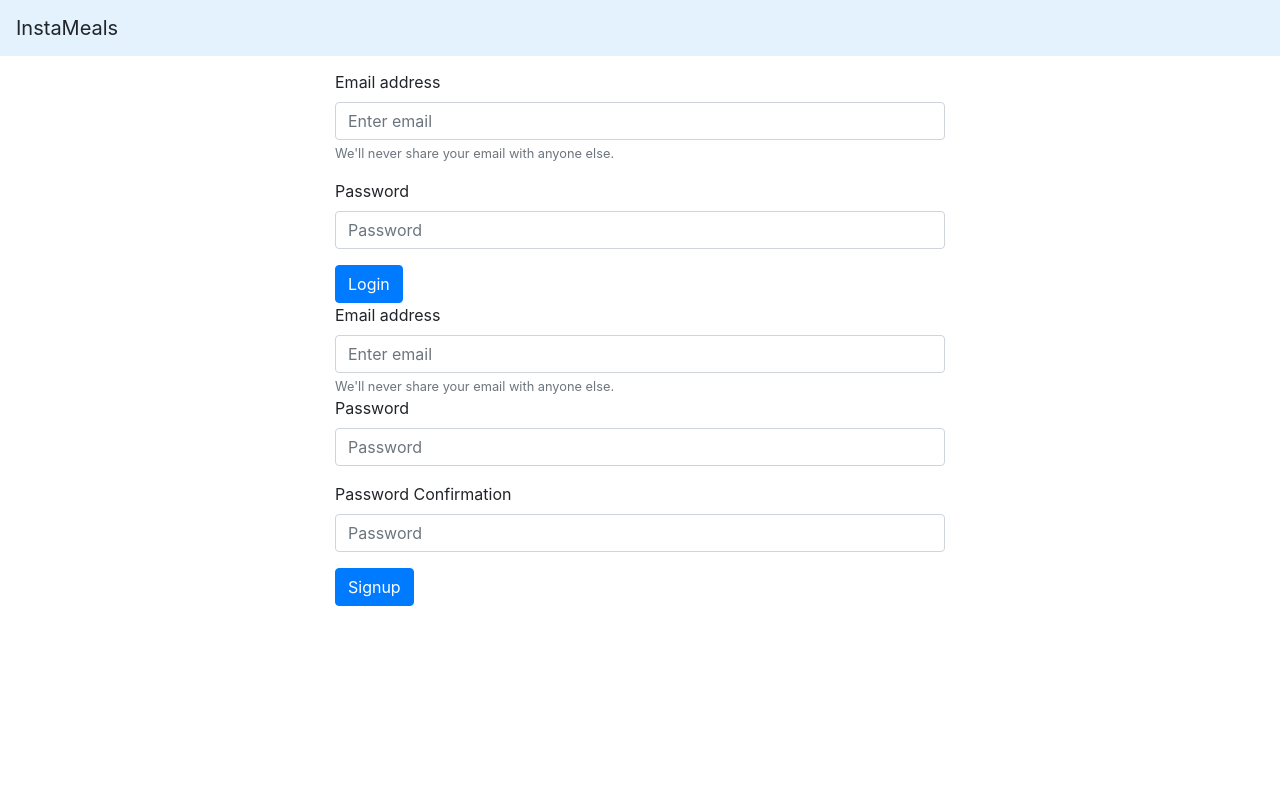
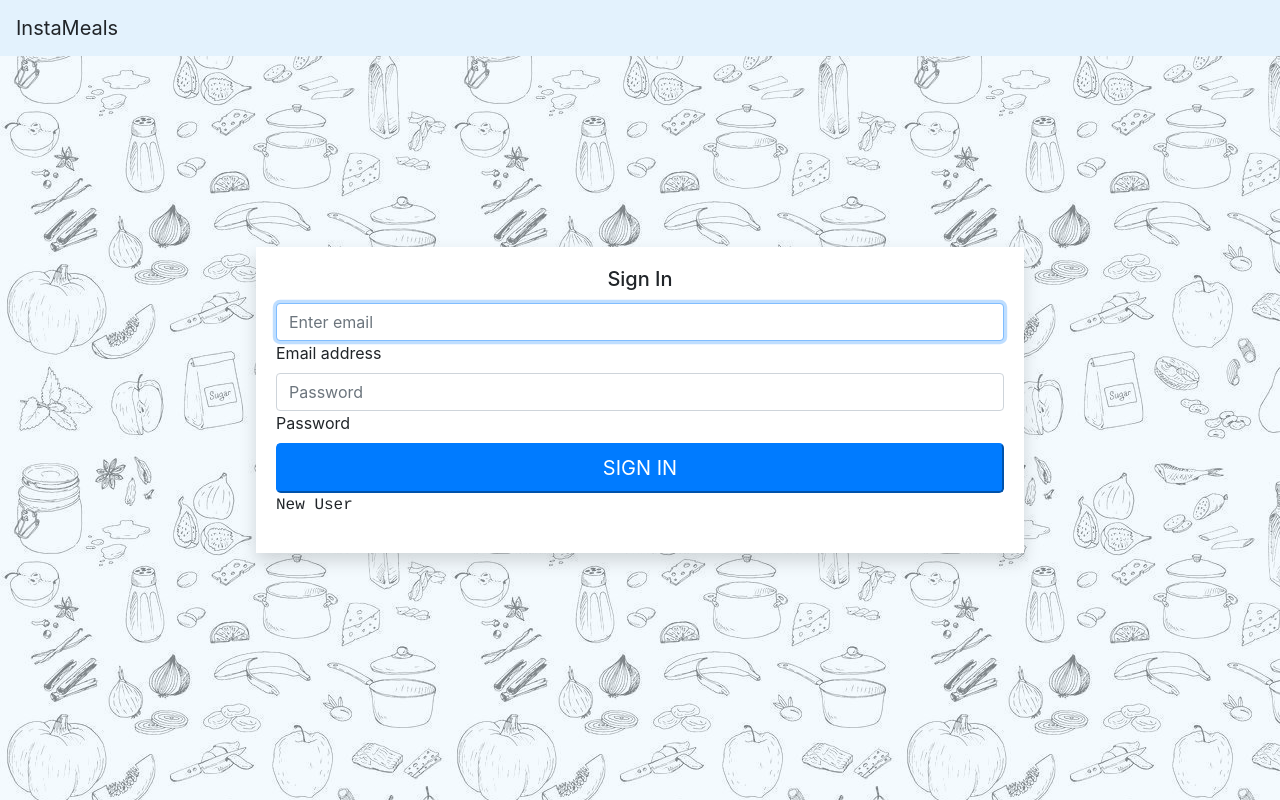
Before and after one commit to mgreim3373/InstaMeals-Front-End, a web app: file index.html in a window 1280 px wide. Run offline with its HTML, style and script files only (its server is not run), Linux system fonts and the light colour scheme; Handlebars templates in the page's scripts are left empty; style sheets or scripts are compiled from the project's sources; some libraries are stand-ins or nearby versions.

Commit message:
Updated styling -added sign in and sign up cards -added background image -added handlebar card styling

```diff
--- a/assets/scripts/auth/event.js
+++ b/assets/scripts/auth/event.js
@@ -45,11 +45,23 @@ const onChangePassword = function (event) {
     .catch(ui.changePasswordFailure)
 }
 
+const toSignIn = function (event) {
+  $('#signInCard').removeClass('hide')
+  $('#signUpCard').addClass('hide')
+}
+
+const toSignUp = function (event) {
+  $('#signInCard').addClass('hide')
+  $('#signUpCard').removeClass('hide')
+}
+
 const addHandlers = () => {
   $('#sign-up').on('submit', onSignUp)
   $('#sign-in').on('submit', onSignIn)
   $('#sign-out').on('click', onSignOut)
   $('#change-password').on('submit', onChangePassword)
+  $('#to-login').on('click', toSignIn)
+  $('#to-signup').on('click', toSignUp)
 }
 
 module.exports = {
--- a/assets/scripts/auth/ui.js
+++ b/assets/scripts/auth/ui.js
@@ -41,6 +41,7 @@ const signInSuccess = function (data) {
   $('#dropDownButton').removeClass('hide')
   $('#selectRecipe').removeClass('hide')
   $('#navbarSupportedContent').removeClass('hide')
+  $('.auth-container').addClass('hide')
 }
 
 const signInFailure = function () {
@@ -79,6 +80,7 @@ const signOutSuccess = function () {
   $('#dropDownButton').addClass('hide')
   $('#selectRecipe').addClass('hide')
   $('#navbarSupportedContent').addClass('hide')
+  $('.auth-container').removeClass('hide')
   store.user = null
 }
 
--- a/assets/scripts/templates/recipe.handlebars
+++ b/assets/scripts/templates/recipe.handlebars
@@ -1,4 +1,4 @@
-<div class = 'handlebars'>
+<div class = 'handlebars shadow'>
 <section data-id="{{recipe.id}}" data-name="{{recipe.name}}" data-prep_time="{{recipe.prep_time}}" data-cook_time="{{recipe.cook_time}}" data-serving_size="{{recipe.serving_size}}" data-pot_mode="{{recipe.pot_mode}}" data-pot_pressure="{{recipe.pot_pressure}}" data-ingredient="{{recipe.ingredient}}" data-prep_instruction="{{recipe.prep_instruction}}" data-photo="{{recipe.photo}}">
     <h1> {{recipe.name}} </h1>
     <p> Id:{{recipe.id}} </p>
--- a/assets/styles/index.scss
+++ b/assets/styles/index.scss
@@ -1,7 +1,16 @@
 @import '~bootstrap/scss/bootstrap';
+
+
+html, body {
+    margin: 0;
+    height: 100%;
+    background: linear-gradient(to bottom, rgba(234, 247, 255, 0.5), rgba(234, 247, 255, 0.5)),
+    url('../../../background.jpg');
+}
 
 #page-container {
   padding-top: 70px;
+
 }
 
 .hide {
@@ -21,3 +30,34 @@ p {
 .img-fluid {
   border: solid 2px black;
 }
+
+.card-container {
+  position: absolute;
+  top: 50%;
+  left: 50%;
+  transform: translate(-50%, -50%);
+}
+
+
+.auth-container {
+  width: 60%;
+  background-color: white;
+}
+
+.card-body {
+  width: 100%;
+}
+
+.handlebars {
+  background: white;
+  margin-top: 10%;
+  overflow-wrap: break-word;
+  border: 2px solid black;
+  padding: 5%;
+}
+
+.shadow {
+    -webkit-box-shadow: 0 0 5px 2px #fff;
+    -moz-box-shadow: 0 0 5px 2px #fff;
+    box-shadow: 0 0 5px 2px #fff;
+}
--- a/index.html
+++ b/index.html
@@ -11,9 +11,43 @@
       <script src="public/vendor.js" type="text/javascript" charset="utf-8" defer></script>
       <script src="public/application.js" type="text/javascript" charset="utf-8" defer></script>
     </head>
-    <body>
+    <body class='color-overlay'>
+      <section class='auth-container card-container shadow'>
+    <!-- Start of sign in card -->
 
+        <div id='signInCard' class="container card-body">
+          <h5 class="card-title text-center">Sign In</h5>
+          <form class="form-signin" id="sign-in">
+              <input type="email" name="credentials[email]" class="form-control" placeholder="Enter email" required autofocus>
+              <label for="inputEmail">Email address</label>
+              <input type="password" name="credentials[password]" class="form-control" placeholder="Password" required>
+              <label for="inputPassword">Password</label>
+              <button class="btn-lg btn-primary btn-block text-uppercase" type="submit">Sign in</button>
+              <p id="to-signup">New User</p>
+              <p class="message hide">Incorrect input</p>
+          </form>
+        </div>
 
+      <!-- End of card -->
+
+      <!-- Start of sign up card -->
+        <div id='signUpCard' class="card-body hide">
+          <h5 class="card-title text-center">Sign Up</h5>
+          <form class="form-signin" id="sign-up">
+              <input type="email" name="credentials[email]" class="form-control" placeholder="Enter email" required autofocus>
+              <label for="inputEmail">Email address</label>
+              <input type="password" name="credentials[password]" class="form-control" placeholder="Password" required>
+              <label for="inputPassword">Password</label>
+              <input type="password" name="credentials[password_confirmation]" class="form-control" placeholder="Password">
+              <label for="inputPassword">Password Confirmation</label>
+              <button class="btn btn-lg btn-primary btn-block text-uppercase" type="submit">Sign Up</button>
+              <p id="to-login">Back</p>
+              <p class="message hide">Incorrect input</p>
+          </form>
+        </div>
+    </section>
+      <!-- End of card -->
+<!-- nav bar start-->
       <div class = "container-fluid">
         <nav class="navbar fixed-top navbar-light"style="background-color: #e3f2fd">
           <a class="navbar-brand">InstaMeals</a>
@@ -44,37 +78,8 @@
           </form>
         </nav>
       </div>
-
-      <section id = page-container class= "col-md-6 offset-md-3">
-
-        <form  id="sign-in" >
-          <div class="form-group">
-            <label>Email address</label>
-            <input type="string" name="credentials[email]" class="form-control" placeholder="Enter email">
-            <small class="form-text text-muted">We'll never share your email with anyone else.</small>
-          </div>
-          <div class="form-group">
-            <label>Password</label>
-            <input type="password" name="credentials[password]" class="form-control" placeholder="Password">
-          </div>
-          <button type="submit" class="btn btn-primary">Login</button>
-        </form>
-
-        <form  id="sign-up" >
-          <label>Email address</label>
-          <input type="string" name="credentials[email]" class="form-control" placeholder="Enter email">
-          <small class="form-text text-muted">We'll never share your email with anyone else.</small>
-          <div class="form-group">
-            <label>Password</label>
-            <input type="password" name="credentials[password]" class="form-control" placeholder="Password">
-          </div>
-
-          <div class="form-group">
-            <label>Password Confirmation</label>
-            <input type="password" name="credentials[password_confirmation]" class="form-control" placeholder="Password">
-          </div>
-          <button type="submit" class="btn btn-primary">Signup</button>
-        </form>
+      <!-- nav bar end-->
+  <section id = page-container class= "col-md-8 offset-md-2">
 
         <div class="modal bd-example-modal-lg" id="addRecipeModal">
           <div class="modal-dialog">
```
Also changed, not shown: background.jpg (added).
